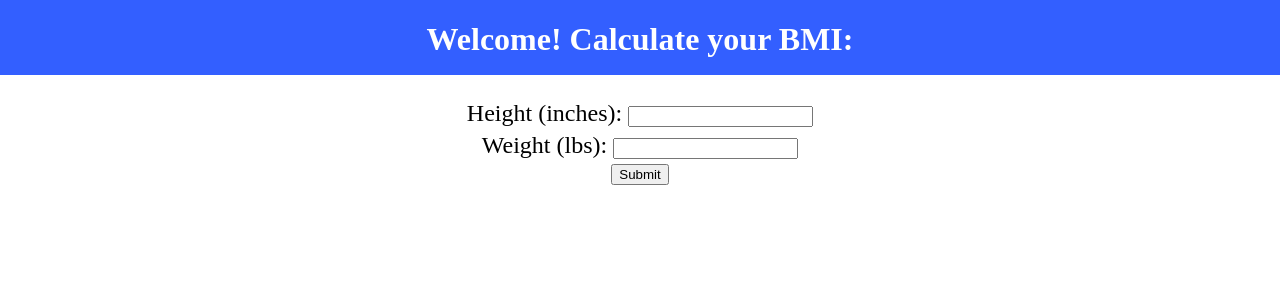
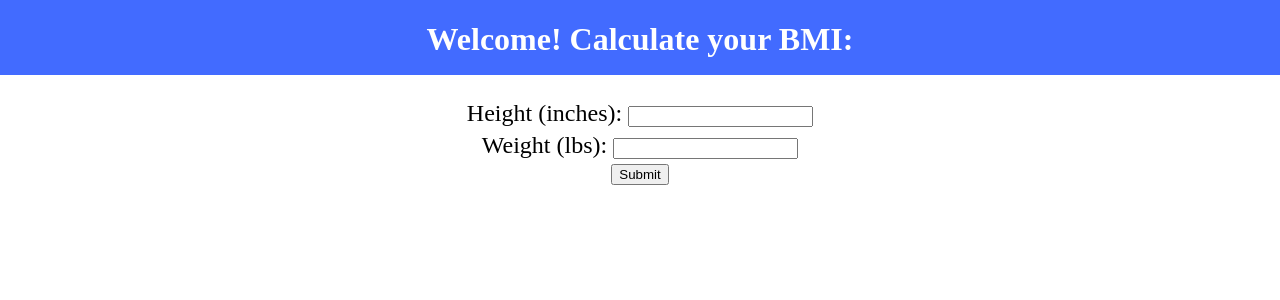
Before and after one commit to HestonCV/STQAAssignment2, a Flask app: page / in a window 1280 px wide. Shown: the top 300 px of the page. Run offline with Flask 3, Linux system fonts and the light colour scheme.

Commit message:
Change header color--to test Travis CI

```diff
--- a/app/static/css/style.css
+++ b/app/static/css/style.css
@@ -7,7 +7,7 @@ body {
 
 .header {
     height: 75px;
-    background-color: rgb(51, 95, 255);
+    background-color: rgb(66, 107, 255);
     color: white;
     align-items: center;
     text-align: center;
```
Also changed, not shown: .travis.yml.
